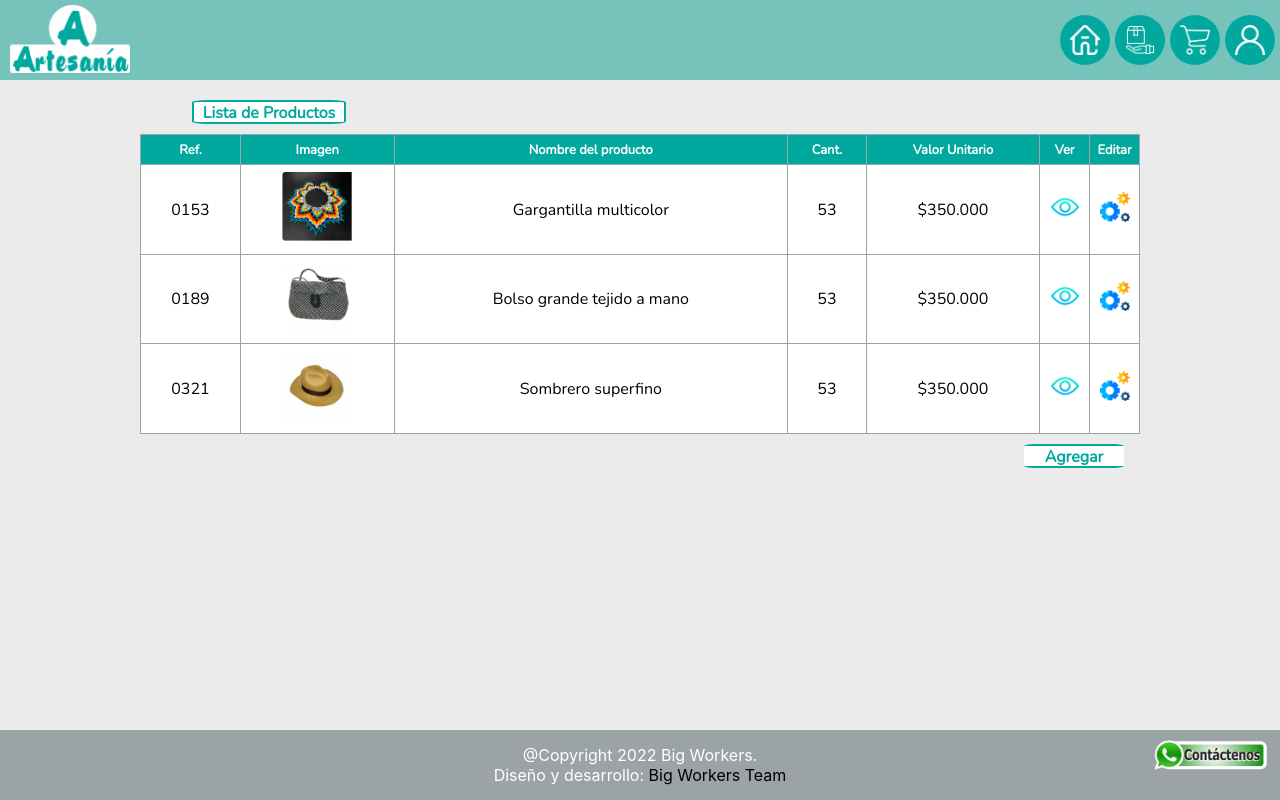
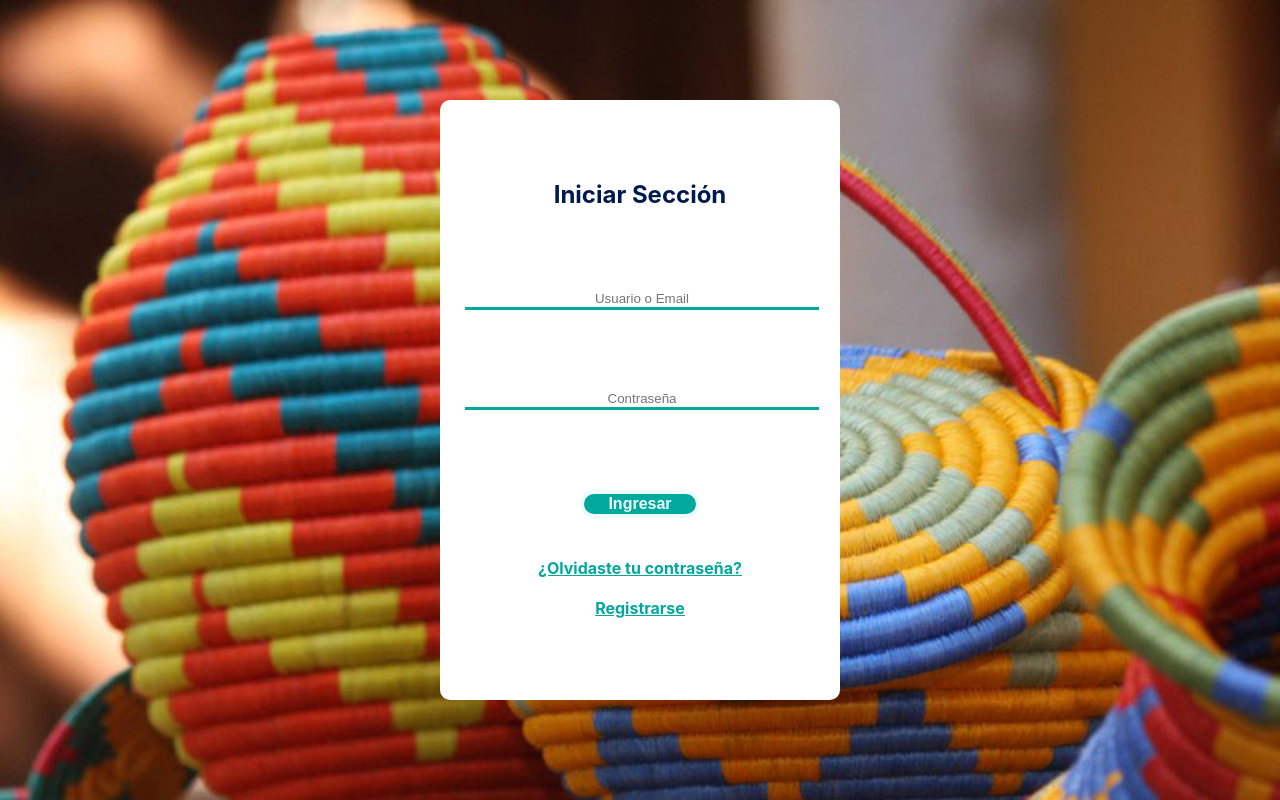
Before and after one commit to Big-Workers/Tienda-Virtual-React, a React (Create React App) app: page / in a window 1280 px wide. Built offline with nearby package versions, Linux system fonts and the light colour scheme.

Commit message:
quitando scroll de login

```diff
--- a/src/App.js
+++ b/src/App.js
@@ -1,20 +1,18 @@
-import {Header} from './components/header.js';
-import {Footer} from './components/footer.js';
+//import {Header} from './components/header.js';
+//import {Footer} from './components/footer.js';
+import { Formulariologin } from './components/login.js';
 //import ComponentePerfil from './components/vistaPerfil.js';
-import ProductosAdmin from './components/productosAdmin.js';
+//import ProductosAdmin from './components/productosAdmin.js';
+//import {ListaProductos} from './components/vistaListaProductos.js';
 
 function App() {
   return (
     <>
-    <header>
-      <Header/>
-    </header>
+
     <main>
-      <ProductosAdmin/>
+      <Formulariologin/>
     </main>
-    <footer>
-      <Footer/>
-    </footer>
+
     </>
   );
 }
--- a/src/index.css
+++ b/src/index.css
@@ -2,6 +2,8 @@ body {
   background-color: #ebebeb;
   margin: 0;
   padding: 0;
+  display: grid;
+  align-content: space-between;
 
   font-family: -apple-system, BlinkMacSystemFont, 'Segoe UI', 'Roboto', 'Oxygen',
     'Ubuntu', 'Cantarell', 'Fira Sans', 'Droid Sans', 'Helvetica Neue',
--- a/src/styles/login.css
+++ b/src/styles/login.css
@@ -1,13 +1,13 @@
 .contenedor-login{
+    position: absolute;
+    top: 0;
+    bottom: 0;
     width: 100%;
-    height: 1000px;
+    height: 100%;
     background-image: url(../resources/revista-axxis-artesanias-de-colombia.jpg);
-    display: flex;
+    background-size: 100%;
     align-items: center;
     justify-content: center;
-    background-size: cover;
-
-
 }
 
 .formulario{
```
Also changed, not shown: public/index.js (line endings or trailing spaces).
